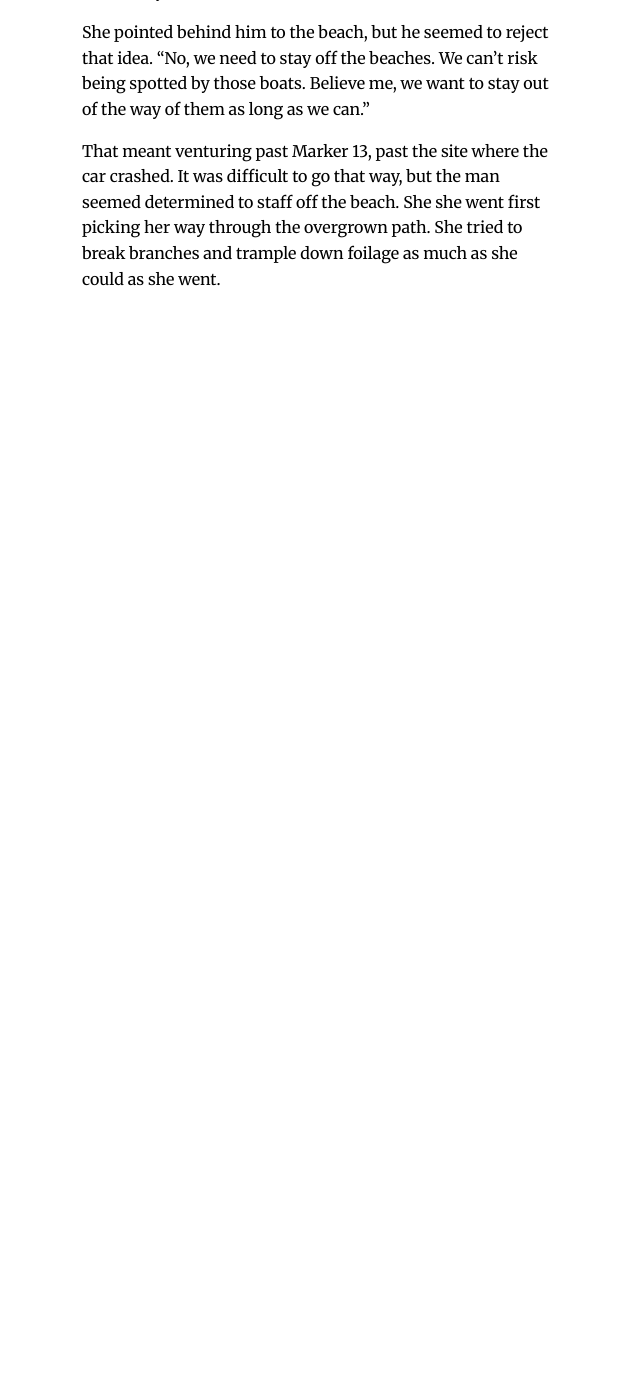
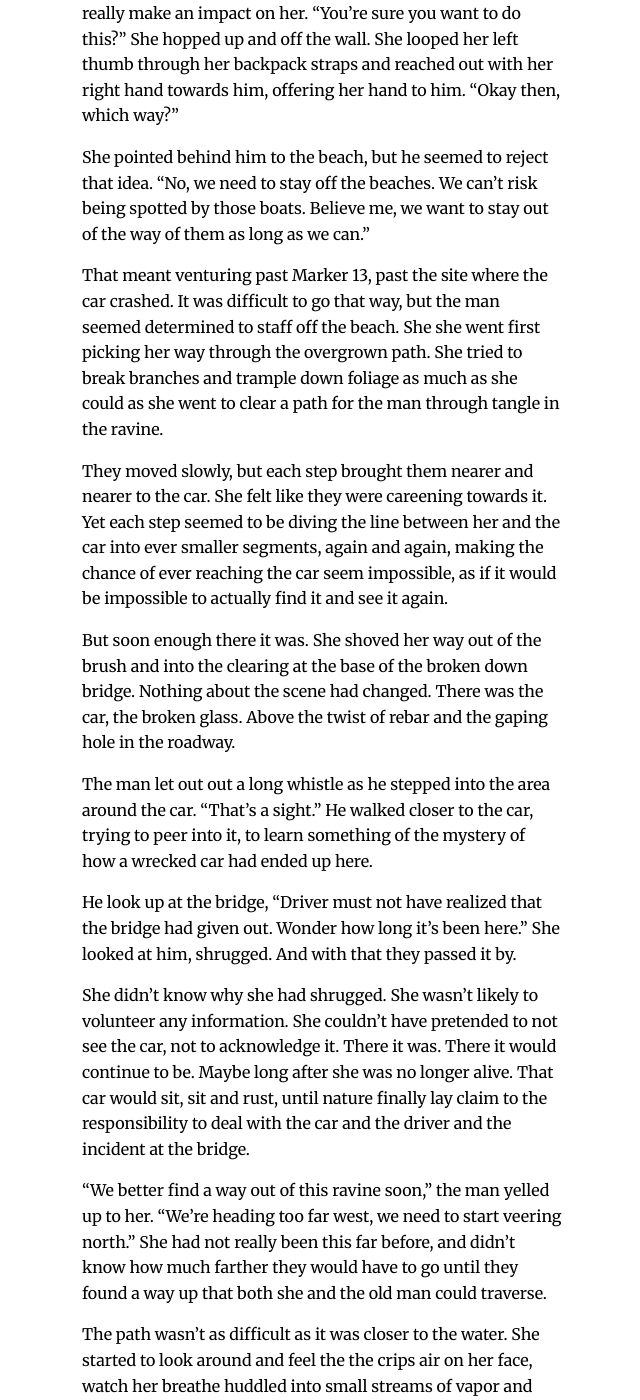
Before and after one commit to brodieaustin/building-300, a Jekyll site: the page built from index.markdown, in a window 1280 px wide and 1400 px high, scrolled down 31781 px. Shown: the whole window, without its empty margins (318-958 px from the left). Built offline with Jekyll 4.4.1, drawn with Linux system fonts in a browser that asks for light colours; our own code applies the rules of GitHub Pages for plain Markdown files; before the commit the page ends 32105 px from its top, so only the background shows below that; some of the changed text lies outside the part shown.

Commit message:
day 18 12199 wc

```diff
--- a/index.markdown
+++ b/index.markdown
@@ -376,7 +376,7 @@ What good would come of that, she wondered. People being together hadn't worked
 
 She started to close her eyes. As she did, her wind wandered to images of the car, it falling, the crunching sound it made. The way it wobbled back and forth, back and forth, creaking. She wanted to push the images away, but she couldn't displace them with something else. Finally, she fell asleep. She would decide in the morning what to do.
 
-Chapter 7: Mastery Reason
+# Chapter 7: Mastery Reason #
 
 She jumped at the gentle shove on her back, a hand rocking her back and forth. "Hey, I'm sorry to wake you up, but I didn't want to leave without saying something." She turned her head back and looked up. The old man was crouched down. He had all of his clothes on, his dry clothes. His hair was damp and slicked back from his face. His skin seemed loose and ashy in the dull morning light.
 
@@ -400,4 +400,36 @@ He was quiet again, pausing either for effect or to let his words really make an
 
 She pointed behind him to the beach, but he seemed to reject that idea. "No, we need to stay off the beaches. We can't risk being spotted by those boats. Believe me, we want to stay out of the way of them as long as we can."
 
-That meant venturing past Marker 13, past the site where the car crashed. It was difficult to go that way, but the man seemed determined to staff off the beach. She she went first picking her way through the overgrown path. She tried to break branches and trample down foilage as much as she could as she went.
+That meant venturing past Marker 13, past the site where the car crashed. It was difficult to go that way, but the man seemed determined to staff off the beach. She she went first picking her way through the overgrown path. She tried to break branches and trample down foliage as much as she could as she went to clear a path for the man through tangle in the ravine.
+
+They moved slowly, but each step brought them nearer and nearer to the car. She felt like they were careening towards it. Yet each step seemed to be diving the line between her and the car into ever smaller segments, again and again, making the chance of ever reaching the car seem impossible, as if it would be impossible to actually find it and see it again.
+
+But soon enough there it was. She shoved her way out of the brush and into the clearing at the base of the broken down bridge. Nothing about the scene had changed. There was the car, the broken glass. Above the twist of rebar and the gaping hole in the roadway.
+
+The man let out out a long whistle as he stepped into the area around the car. "That's a sight." He walked closer to the car, trying to peer into it, to learn something of the mystery of how a wrecked car had ended up here.
+
+He look up at the bridge, "Driver must not have realized that the bridge had given out. Wonder how long it's been here." She looked at him, shrugged. And with that they passed it by.
+
+She didn't know why she had shrugged. She wasn't likely to volunteer any information. She couldn't have pretended to not see the car, not to acknowledge it. There it was. There it would continue to be. Maybe long after she was no longer alive. That car would sit, sit and rust, until nature finally lay claim to the responsibility to deal with the car and the driver and the incident at the bridge.
+
+"We better find a way out of this ravine soon," the man yelled up to her. "We're heading too far west, we need to start veering north." She had not really been this far before, and didn't know how much farther they would have to go until they found a way up that both she and the old man could traverse.
+
+The path wasn't as difficult as it was closer to the water. She started to look around and feel the the crips air on her face, watch her breathe huddled into small streams of vapor and then disperse into the air. She didn't mind having to walk a little further along it, perhaps even secretly hoped that somehow, against all of the laws of nature and physics that the path would somehow bend back upon itself and carry them back to the starting point again, though maybe with fewer of the unpleasant things along the way.
+
+Rather than bend back on itself like a forested mobius strip, the path started to bend north now. Just up ahead, something like a small trestle bridge spanned the ravine. As they got closer, she realized that the bridge or struts or supports were holding up a large pipe. Maybe another relic of the all of the engineering to move water around that she had noticed back by the lake. Water leaked from some of the rusted joints in the pipe, leaving pools of liquid on the remnants of concrete below.
+
+Vines were growing up the trestles, but one of them, the one planted on the right of the path had words on it, made up of large metal letters that had been affixed to railings that traversed the structure. She couldn't make much sense of how or why the words were put together the way they were. "Mastery... Reason... Control... Explore," were just a few of the words that caught her eye.
+
+What seemed to have been an art piece fo somehow, now seemed like cryptic instructions left from one civilization to another. Only now the hidden logic, the understand that would have bound those words together was broken. She could read them and understand them, but they didn't mobilize any particular feelings for her.
+
+Here was another structure that was part of this place where she had found refuge. Only now, rather than as a thing to contemplate and take comfort in, these instructions, these stark exhortations, were something to pass by, to leave behind, as they tried to find a place to get enough of a foot hold to climb up and out of the ravine.
+
+"This seems like as good a place as any to get up and back into what's up above," the man said as she started to lead him past the cryptic word art. "Besides, I"m getting tired again and think I need to rest." She looked more closely and realized that the area around the trestles would be easier to climb up and they could use the trestles to steady themselves.
+
+# Chapter 8: The Tower #
+
+Getting up topside wasn't too difficult, she had to steady the man a few times. When they stepped up on the pavement of a road above, he hunched over and caught his breath before they moved on.
+
+Just up ahead and down the road were houses on each side, and then what looked to be a fenced off area. Further area, looming over the trees and the houses, she could just make out the top of a tower. She could see the lines of the roof and the gentle curves of windows that must be set along the tower's perimeter.
+
+The man nudged her, "We should head to that way. Maybe we can take a looksee from the tower and get a better idea of where we're going."
```
